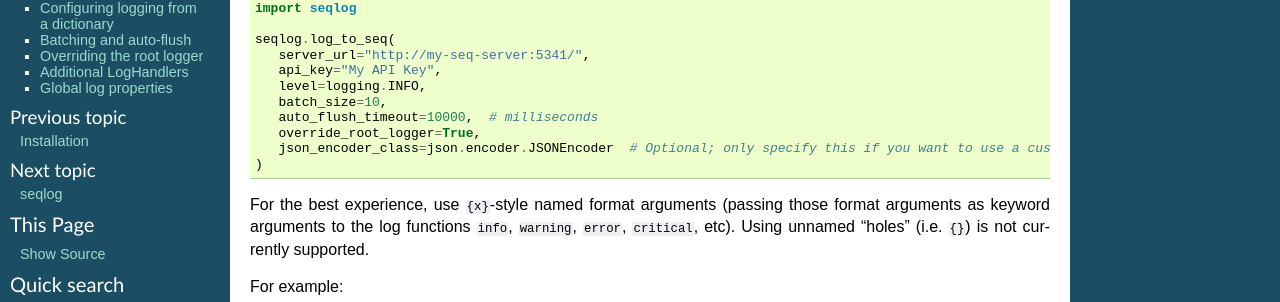
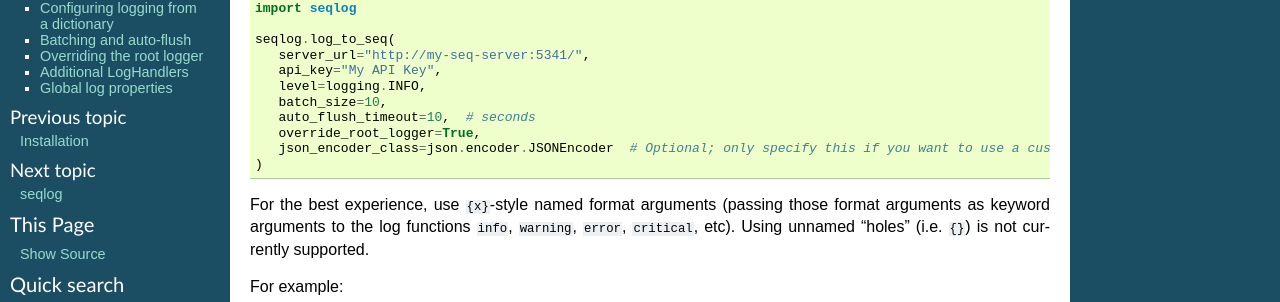
Before and after one commit to tintoy/seqlog, a Sphinx documentation site: the page built from docs/usage.rst, in a window 1280 px wide and 900 px high. Shown: the part 154-456 px from the top of the window. Built offline with Sphinx 7.4.7, drawn with Linux system fonts in a browser that asks for light colours.

Commit message:
I think auto_flush_timeout is specified in seconds
I think auto_flush_timeout is specified in seconds

```diff
--- a/docs/usage.rst
+++ b/docs/usage.rst
@@ -14,7 +14,7 @@ Configure logging programmatically
       api_key="My API Key",
       level=logging.INFO,
       batch_size=10,
-      auto_flush_timeout=10000,  # milliseconds
+      auto_flush_timeout=10,  # seconds
       override_root_logger=True,
       json_encoder_class=json.encoder.JSONEncoder  # Optional; only specify this if you want to use a custom JSON encoder
    )
```
